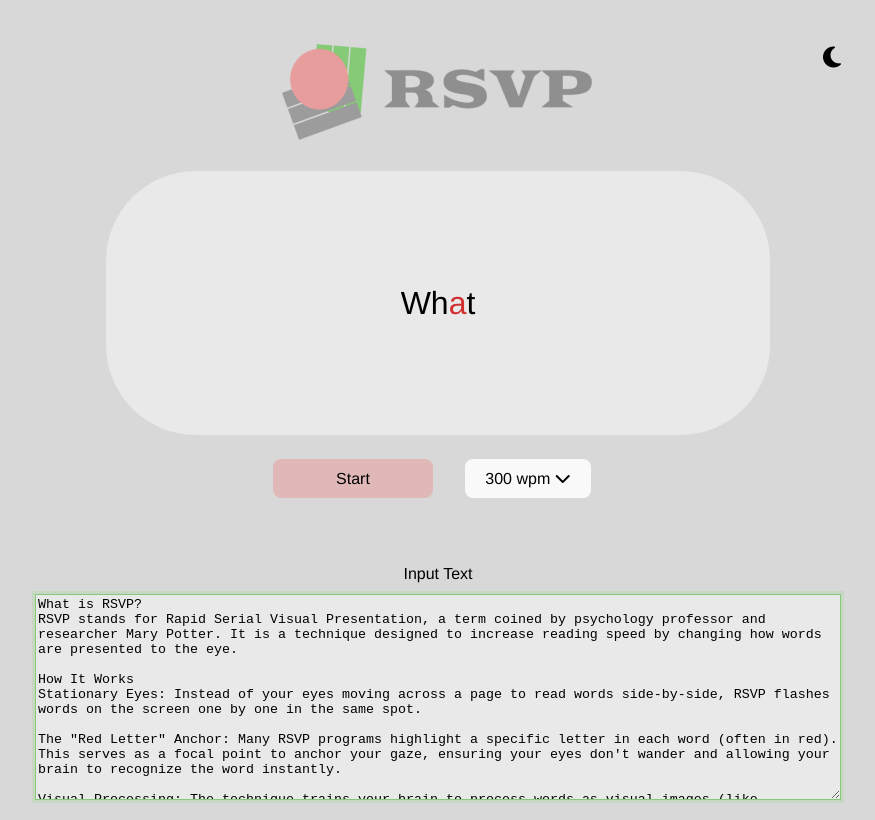
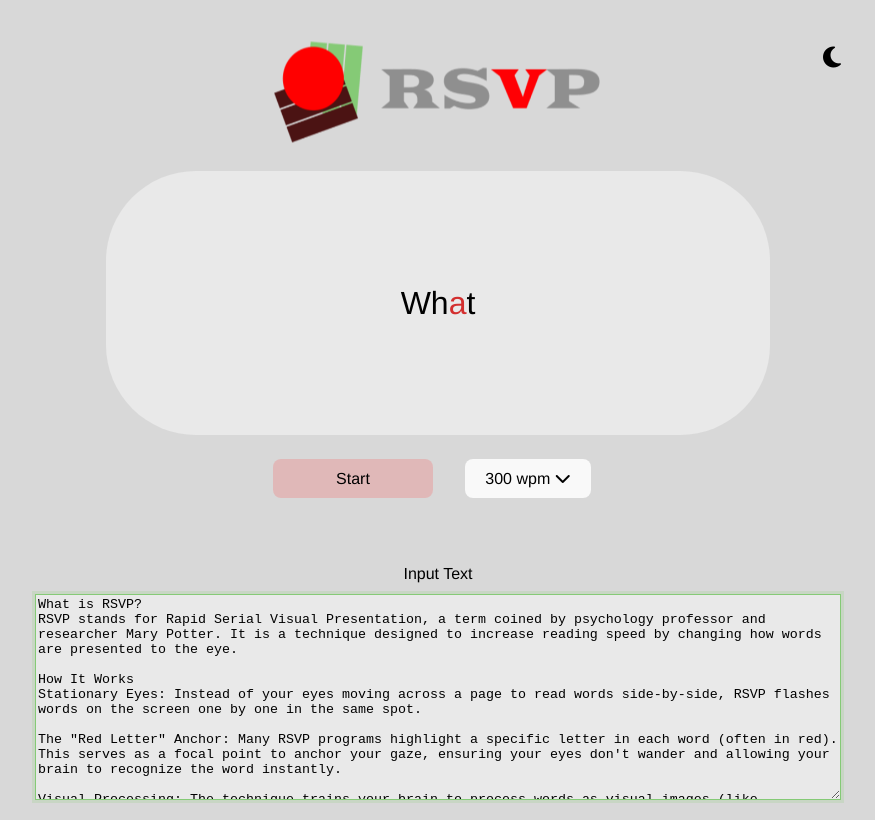
Before and after one commit to rachelannec/RSVP, a React (Vite) app: page / in a window 1280 px wide. In both pictures the pointer is over the picture 640 px from the left and 92 px from the top of the page. Shown: the whole page, without its empty margins (202-1077 px from the left). Built offline with nearby package versions, Linux system fonts and the light colour scheme; a web font is replaced by a local one.

Commit message:
add hover effect to logo with scaling transition

```diff
--- a/src/App.css
+++ b/src/App.css
@@ -74,6 +74,11 @@
   }
 }
 
+.logo:hover {
+  transform: scale(1.05);
+  transition: transform 0.3s;
+}
+
 .toggle-play {
   background-color: var(--button-control);
   width: 10rem;
```
Also changed, not shown: public/icon.png, public/logo.png.
